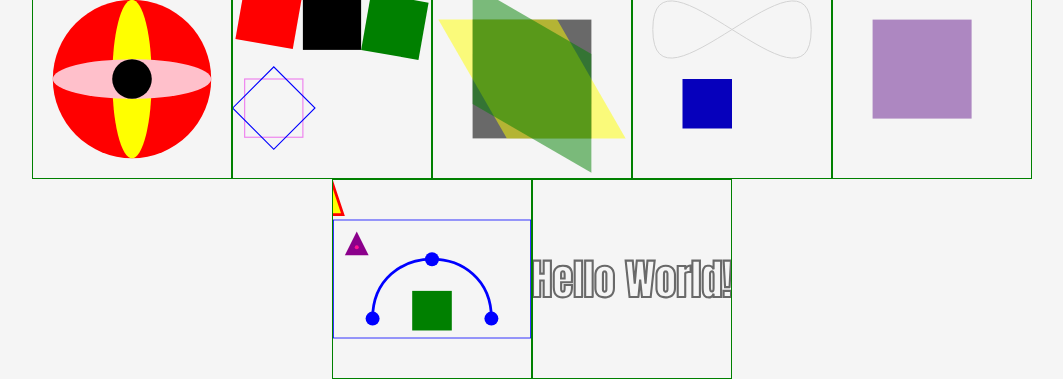
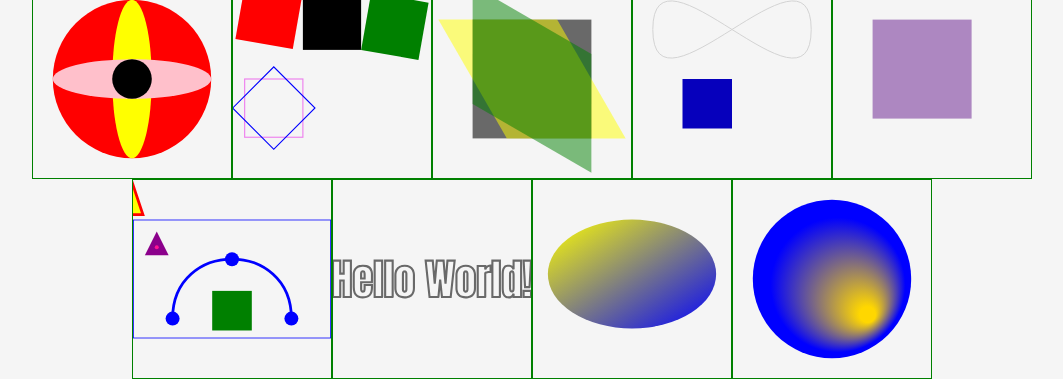
Before and after one commit to Michal-Radomski/Graphic-Design-Courses, a plain HTML site: page 01 SVG/02/index.html in a window 1280 px wide. Shown: the part 821-1200 px from the top of the page, without its empty margins (108-1171 px from the left). Drawn offline with nearby package versions, Linux system fonts and the light colour scheme.

Commit message:
SVG course - commit 26

```diff
--- a/01 SVG/02/index.html
+++ b/01 SVG/02/index.html
@@ -185,6 +185,14 @@
         <div class="div-img">
           <img src="./svg/svg19.svg" width="100%" height="100%" />
         </div>
+
+        <div class="div-img">
+          <img src="./svg/svg20.svg" width="100%" height="100%" />
+        </div>
+
+        <div class="div-img">
+          <img src="./svg/svg21.svg" width="100%" height="100%" />
+        </div>
       </div>
     </div>
   </body>
```
Also changed, not shown: 01 SVG/01/29 SVG Linear Gradient.png (added), 01 SVG/01/30 Linear Gradient.png (added), 01 SVG/01/31 SVG Radial Gradient.png (added), 01 SVG/01/32 SVG Radial Gradient.png (added), 01 SVG/02/svg/svg20.svg (added), 01 SVG/02/svg/svg21.svg (added).
